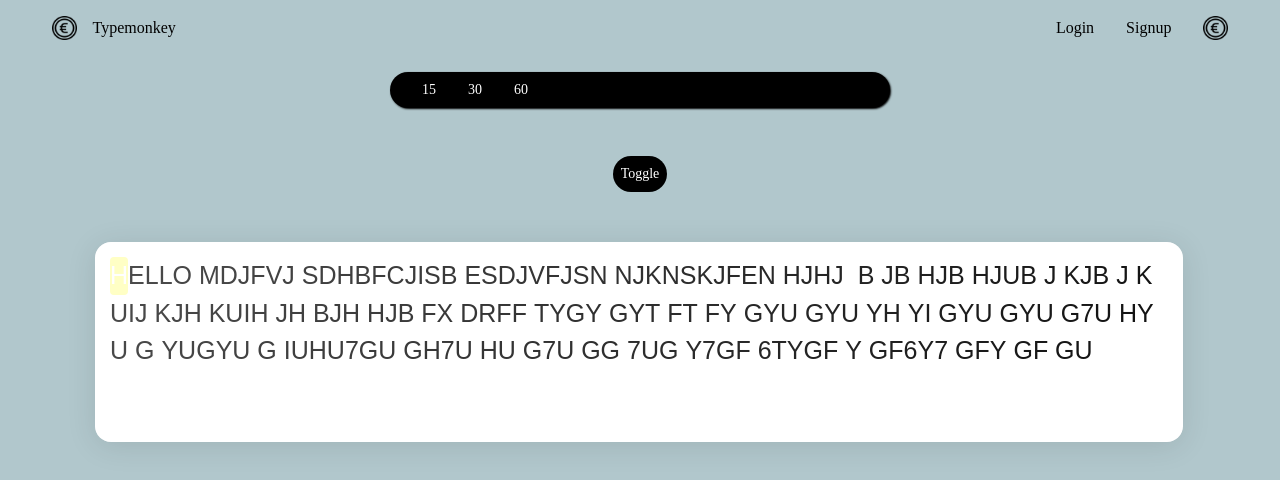
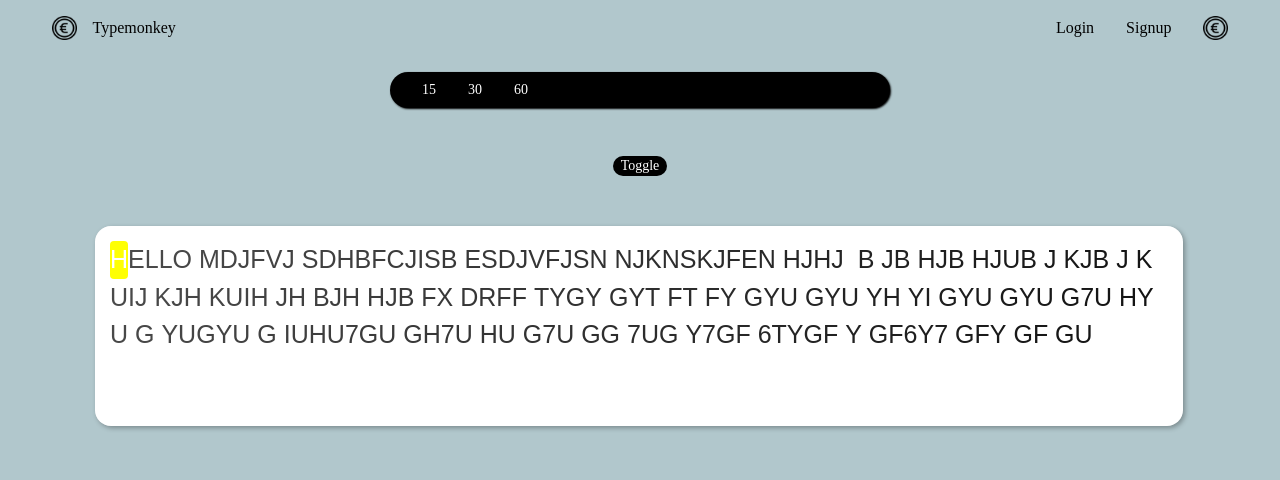
Before and after one commit to Mat-hew-24/typing-test-app, a Next.js app: page / in a window 1280 px wide. Shown: the top 480 px of the page. Built offline with nearby package versions, Linux system fonts and the light colour scheme.

Commit message:
loading fixed for wordbox

```diff
--- a/app/components/mainPage.module.css
+++ b/app/components/mainPage.module.css
@@ -15,7 +15,7 @@
   backdrop-filter: blur(10px);
   -webkit-backdrop-filter: blur(10px);
   border-radius: 16px;
-  box-shadow: 0 4px 30px rgba(0, 0, 0, 0.1);
+  box-shadow: 2px 2px 5px rgba(0, 0, 0, 0.3);
   overflow: hidden;
   position: relative;
   font-family: Arial, Helvetica, sans-serif;
--- a/app/page.tsx
+++ b/app/page.tsx
@@ -16,7 +16,7 @@ export default function Home() {
 
   //for dev purpose
 
-  const togglebtn= <button onClick={HandleToggle} className="hover:cursor-pointer text-white bg-black rounded-3xl p-2 text-sm">Toggle</button>
+  const togglebtn= <button onClick={HandleToggle} className="barbtn bg-black">Toggle</button>
 
   function HandleToggle(){
     setIsToggle(!isToggle);
@@ -53,7 +53,7 @@ export default function Home() {
     }
 
     {!isValid && <Loading/>}
-    {isToggle && <TypingBox />}
+    {isToggle && isValid && <TypingBox /> }
     </>
   )
 
```
